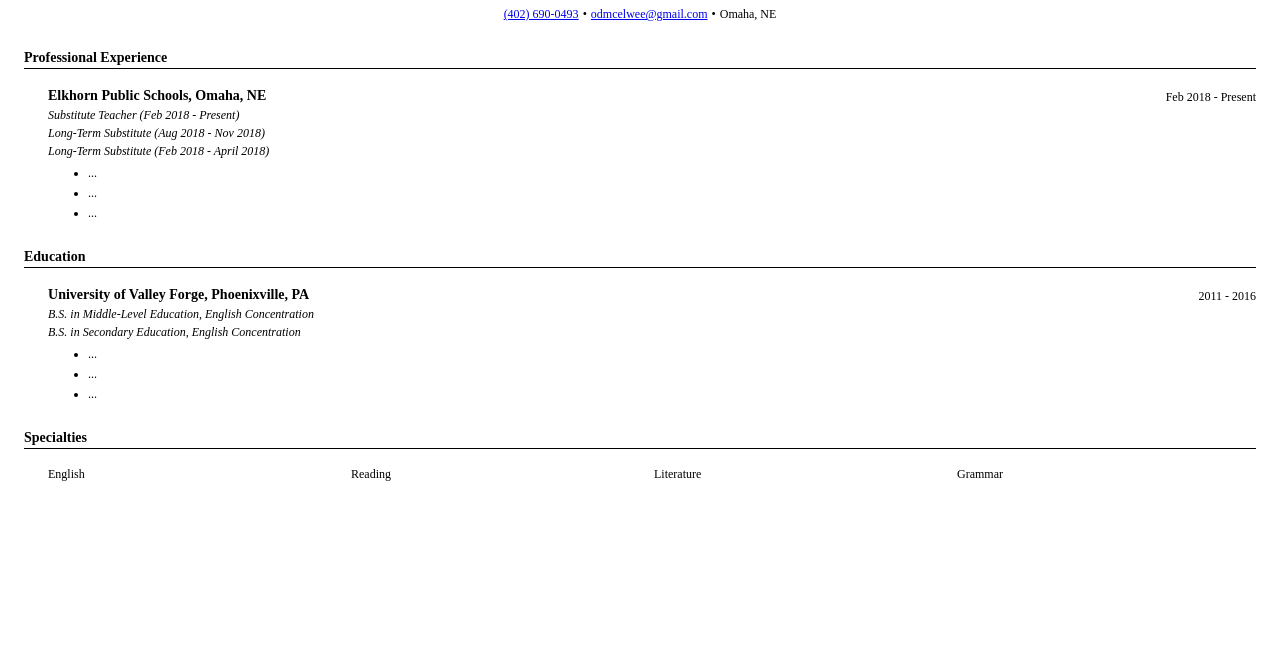
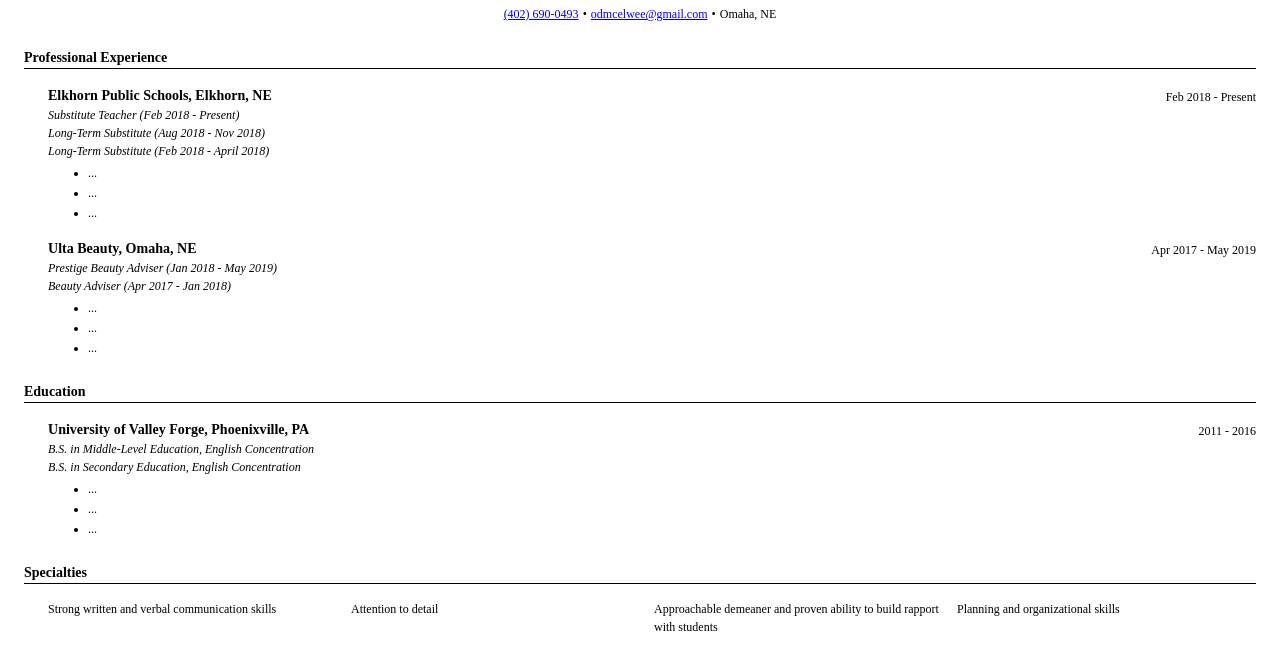
Before and after one commit to Renddslow/oliviamcelwee-resume-html, a plain HTML site: page index.html in a window 1280 px wide. Shown: the part 63-732 px from the top of the page. Drawn offline with Linux system fonts and the light colour scheme.

Commit message:
Added skills

```diff
--- a/index.html
+++ b/index.html
@@ -22,12 +22,25 @@
                     <h2>Professional Experience</h2>
                     <article>
                         <header>
-                            <h3>Elkhorn Public Schools, Omaha, NE</h3>
+                            <h3>Elkhorn Public Schools, Elkhorn, NE</h3>
                             <p>Feb 2018 - Present</p>
                         </header>
                         <p><em>Substitute Teacher (Feb 2018 - Present)</em></p>
                         <p><em>Long-Term Substitute (Aug 2018 - Nov 2018)</em></p>
                         <p><em>Long-Term Substitute (Feb 2018 - April 2018)</em></p>
+                        <ul>
+                            <li>...</li>
+                            <li>...</li>
+                            <li>...</li>
+                        </ul>
+                    </article>
+                    <article>
+                        <header>
+                            <h3>Ulta Beauty, Omaha, NE</h3>
+                            <p>Apr 2017 - May 2019</p>
+                        </header>
+                        <p><em>Prestige Beauty Adviser (Jan 2018 - May 2019)</em></p>
+                        <p><em>Beauty Adviser (Apr 2017 - Jan 2018)</em></p>
                         <ul>
                             <li>...</li>
                             <li>...</li>
@@ -54,10 +67,10 @@
                 <section>
                     <h2>Specialties</h2>
                     <div class="skill-tree">
-                        <span>English</span>
-                        <span>Reading</span>
-                        <span>Literature</span>
-                        <span>Grammar</span>
+                        <span>Strong written and verbal communication skills</span>
+                        <span>Attention to detail</span>
+                        <span>Approachable demeaner and proven ability to build rapport with students</span>
+                        <span>Planning and organizational skills</span>
                     </div>
                 </section>
             </main>
```
